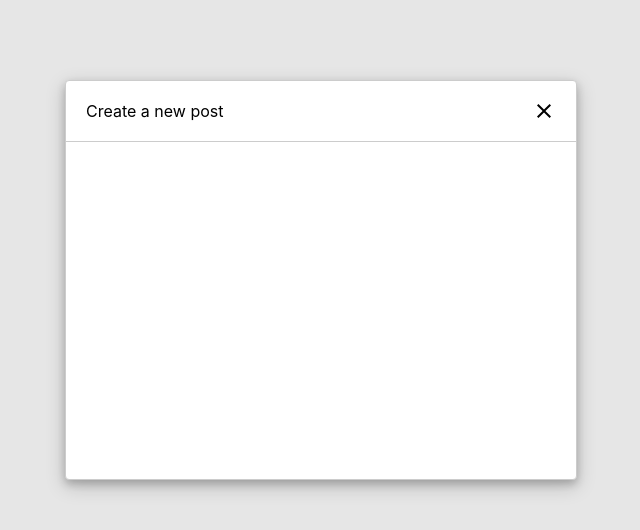
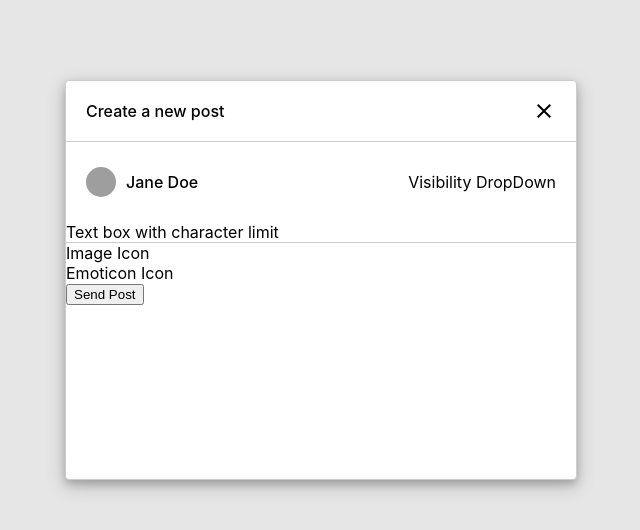
Before and after one commit to srishti9612/srishti9612-nov-1, a Next.js app: page / in a window 1280 px wide. Both pictures are taken after a click on the button "Open Modal". Shown: the top 530 px of the page, without its empty margins (319-959 px from the left). Built offline with nearby package versions, Linux system fonts and the light colour scheme; grey boxes are pictures that could not be loaded.

Commit message:
[wip] post details

```diff
--- a/components/postModal/index.module.css
+++ b/components/postModal/index.module.css
@@ -5,6 +5,34 @@
     width: 100%;
     align-items: center;
     height: 60px;
+    font-weight: 500;
+}
+
+.postDetailsWrapper {
+    display: flex;
+    flex-direction: row;
+    justify-content: center;
+    height: 80px;
+    align-items: center;
+    width: 100%;
+}
+
+.dropDownWrapper {
+    margin-left: auto;
+    margin-right: 20px;
+}
+
+.profileImgWrapper {
+    border-radius: 50%;
+    overflow: hidden;
+    margin-left: 20px;
+    height: 30px;
+    width: 30px;
+}
+
+.userName {
+    margin-left: 10px;
+    font-weight: 500;
 }
 
 .closeIcon {
--- a/components/postModal/index.tsx
+++ b/components/postModal/index.tsx
@@ -3,6 +3,8 @@ import React from 'react';
 import Modal from 'react-modal';
 import styles from './index.module.css';
 import Close from '@public/icons/close.svg';
+import VisibilityDropdown from '../visibilityDropdown';
+import Image from 'next/image';
 
 const customStyles = {
     content: {
@@ -25,11 +27,10 @@ const customStyles = {
     }
 };
 
-// modal.setAppElement
-
 const PostModal = () => {
-    let subTitle;
     const [modalIsOpen, setIsOpen] = useState(false);
+    const profileImgUrl = "https://picsum.photos/200";
+    const userName = "Jane Doe";
 
     const openModal = () => {
         setIsOpen(true);
@@ -52,6 +53,29 @@ const PostModal = () => {
                     <Close className={styles.closeIcon} onClick={closeModal} />
                 </div>
                 <hr className={styles.line} />
+                <div className={styles.postDetailsWrapper}>
+                    <div className={styles.profileImgWrapper}>
+                        <Image
+                            width={55}
+                            height={55}
+                            objectFit="cover"
+                            src={profileImgUrl}
+                            alt="Profile Picture" />
+                    </div>
+                    <div className={styles.userName}>{userName}</div>
+                    <div className={styles.dropDownWrapper}>
+                        <VisibilityDropdown />
+                    </div>
+                </div>
+                <div>Text box with character limit</div>
+                <hr className={styles.line} />
+                <div>
+                    <div>
+                        <div>Image Icon</div>
+                        <div>Emoticon Icon</div>
+                    </div>
+                    <button>Send Post</button>
+                </div>
             </Modal>
         </div>
     )
--- /dev/null
+++ b/components/visibilityDropdown/index.tsx
@@ -0,0 +1,22 @@
+import React from 'react';
+import { useState } from 'react';
+
+type visibilityStates = 'public' | 'private';
+
+const VisibilityDropdown = () => {
+    const [selectedState, setSelectedState] = useState<visibilityStates>('public');
+    const [dropDownVisible, setDropDownVisible] = useState<boolean>(false);
+
+    const toggleDropDown = () => {
+        setDropDownVisible(!dropDownVisible);
+    }
+
+    return (
+        <>
+            <div onClick={toggleDropDown}>Visibility DropDown</div>
+            <div style={{ display: dropDownVisible ? 'block' : 'none' }}>Dropdown Menu</div>
+        </>
+    )
+}
+
+export default VisibilityDropdown;
--- a/next.config.js
+++ b/next.config.js
@@ -2,6 +2,9 @@
 const nextConfig = {
   reactStrictMode: true,
   swcMinify: true,
+  images: {
+    domains: ['picsum.photos'],
+  },
   webpack(config) {
     config.module.rules.push({
       test: /\.svg$/,
```
Also changed, not shown: components/visibilityDropdown/index.module.css (added).
